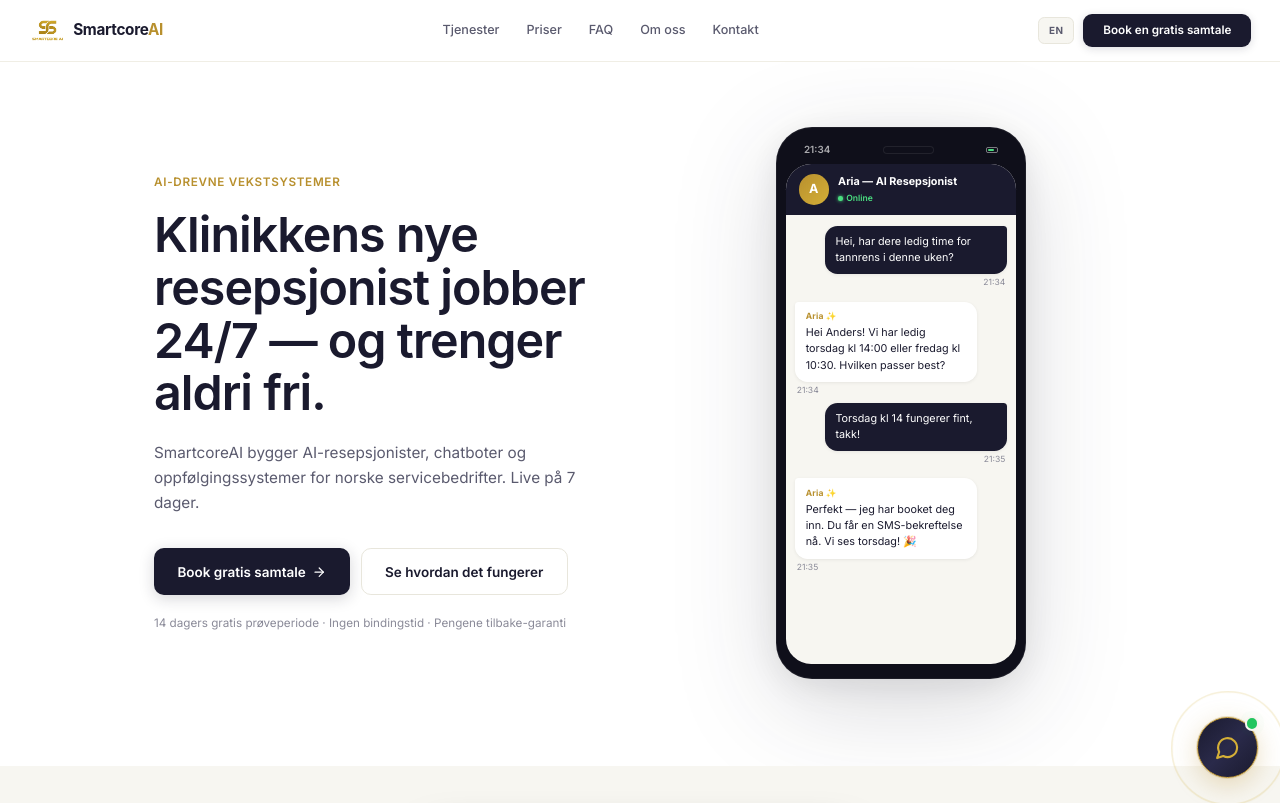
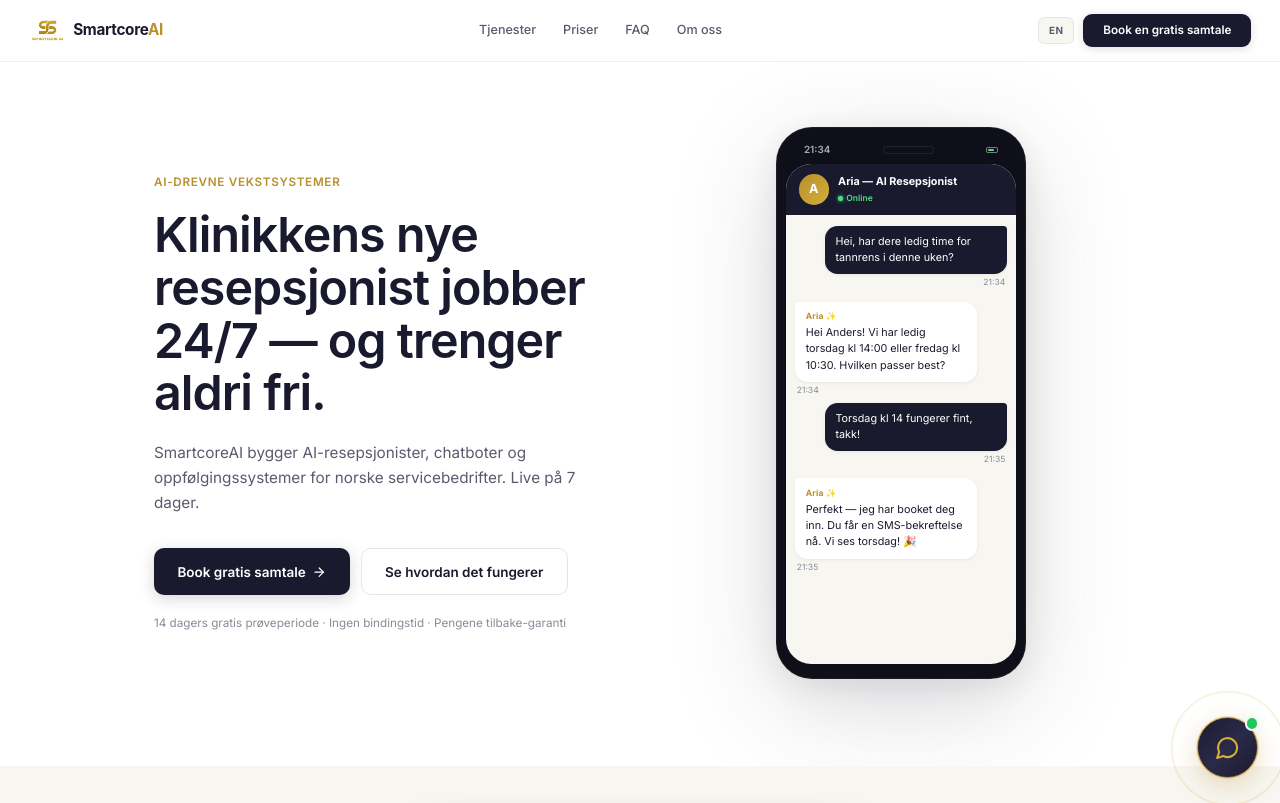
Before and after one commit to Smartcoreai/Smartcoreaimain, a Next.js app: page / in a window 1280 px wide. Shown: the top 803 px of the page. Built offline with nearby package versions, Linux system fonts and the light colour scheme; a web font is replaced by a local one.

Commit message:
remove: contact link from navbar
Co-Authored-By: Claude Sonnet 4.6 <noreply@anthropic.com>

```diff
--- a/components/Navbar.tsx
+++ b/components/Navbar.tsx
@@ -14,7 +14,6 @@ export default function Navbar() {
     { label: t.nav.pricing,  href: "/pricing" },
     { label: t.nav.faq,      href: "/faq" },
     { label: t.nav.about,    href: "/about" },
-    { label: t.nav.contact,  href: "/#contact" },
   ];
 
   useEffect(() => {
```
